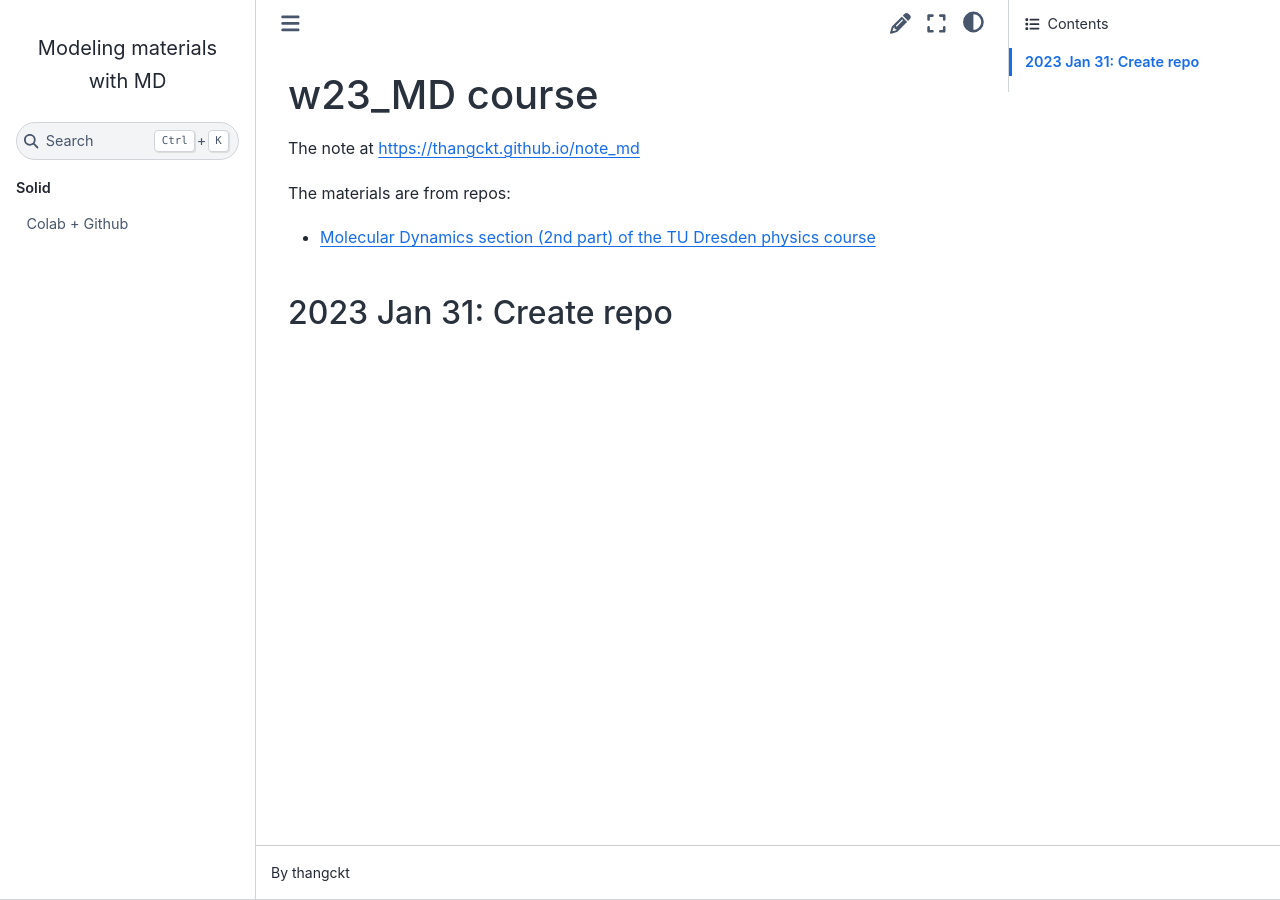
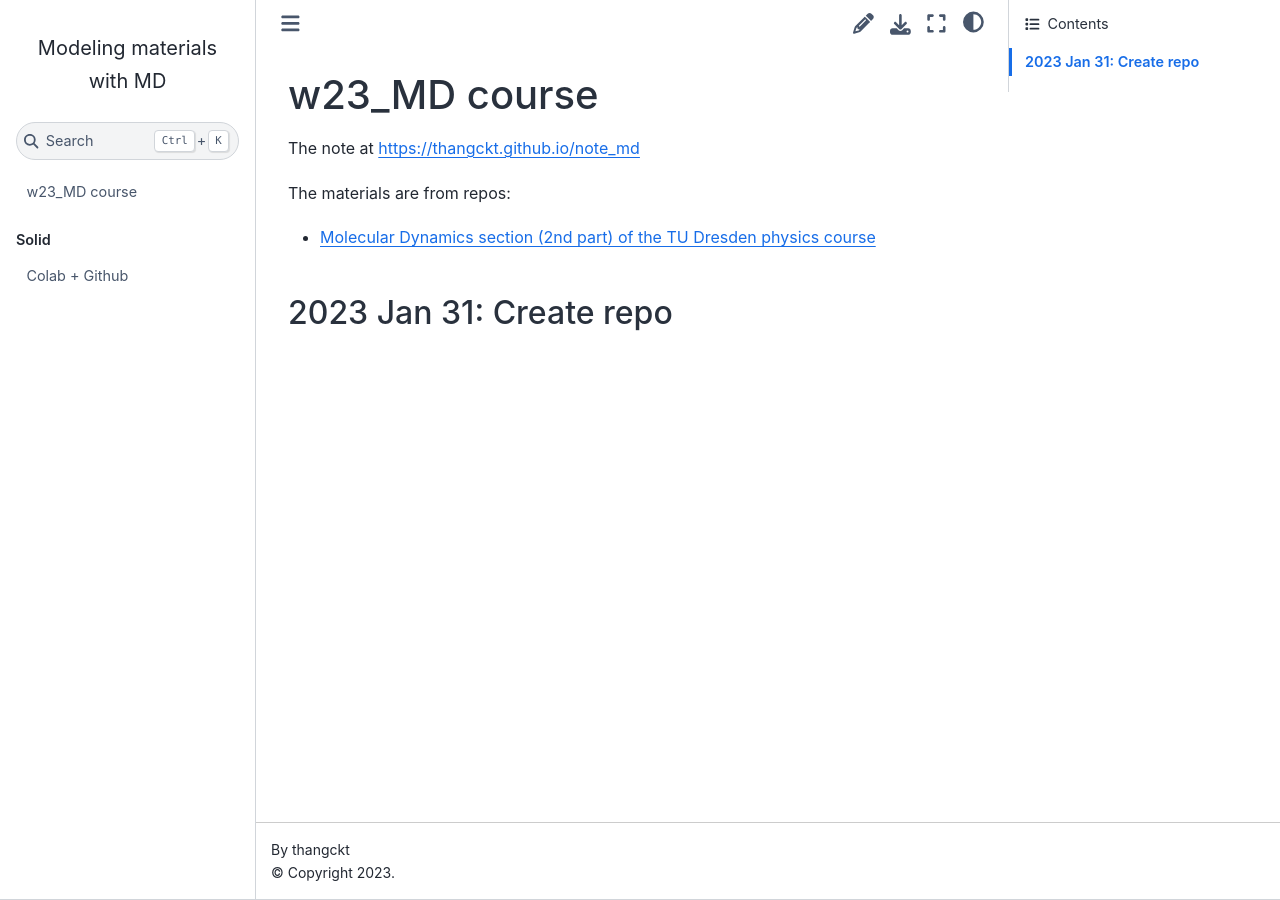
Before and after one commit to thangckt/note_md, a Jupyter Book: the page built from README.md, in a window 1280 px wide. Built offline with Jupyter Book 1.0.4 settings and Sphinx 7.4.7 and the Sphinx Book theme 1.1.4, drawn with Linux system fonts in a browser that asks for light colours; pages that are not in the unit, such as notebooks, are missing from menus; some of the changed lines change nothing that is shown.

Commit message:
Update _config.yml

```diff
--- a/_config.yml
+++ b/_config.yml
@@ -82,16 +82,16 @@
 
 #######################################################################################
 # Advanced and power-user settings
-sphinx:
-  config:
-    html_show_copyright: false
-    # mathjax_path: https://cdn.jsdelivr.net/npm/mathjax@3/es5/tex-mml-chtml.js
-    # html_js_files: https://cdnjs.cloudflare.com/ajax/libs/require.js/2.3.4/require.min.js
-    bibtex_reference_style: author_year  # or label, super, \supercite
-    html_theme_options:
-      repository_url: https://github.com/thangckt/note_md
-      use_download_button: false   # https://github.com/executablebooks/jupyter-book/issues/1186
-      use_edit_page_button: true
-      branch                    : 'main'
+# sphinx:
+#   config:
+#     html_show_copyright: false
+#     # mathjax_path: https://cdn.jsdelivr.net/npm/mathjax@3/es5/tex-mml-chtml.js
+#     # html_js_files: https://cdnjs.cloudflare.com/ajax/libs/require.js/2.3.4/require.min.js
+#     bibtex_reference_style: author_year  # or label, super, \supercite
+#     html_theme_options:
+#       repository_url: https://github.com/thangckt/note_md
+#       use_download_button: false   # https://github.com/executablebooks/jupyter-book/issues/1186
+#       use_edit_page_button: true
+#       branch                    : 'main'
   # extra_extensions:
   #   - sphinx_panels
```
